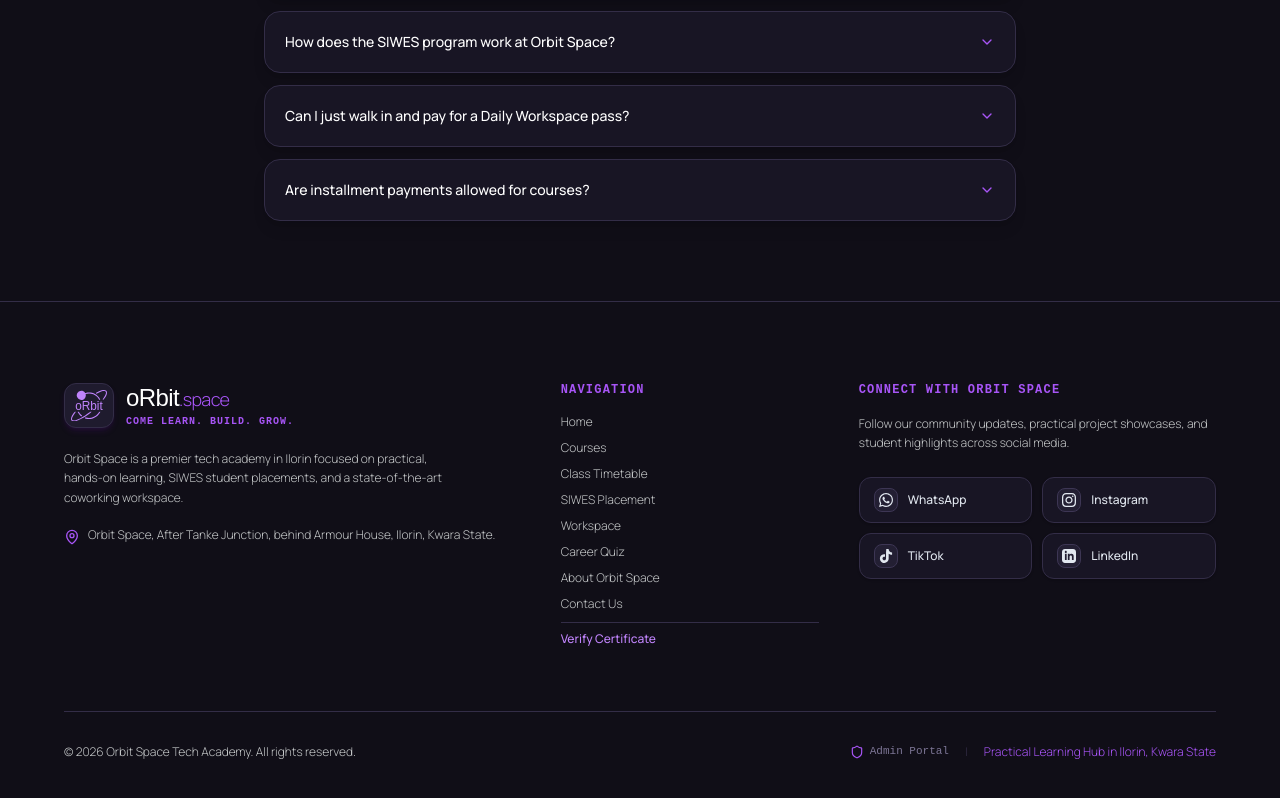
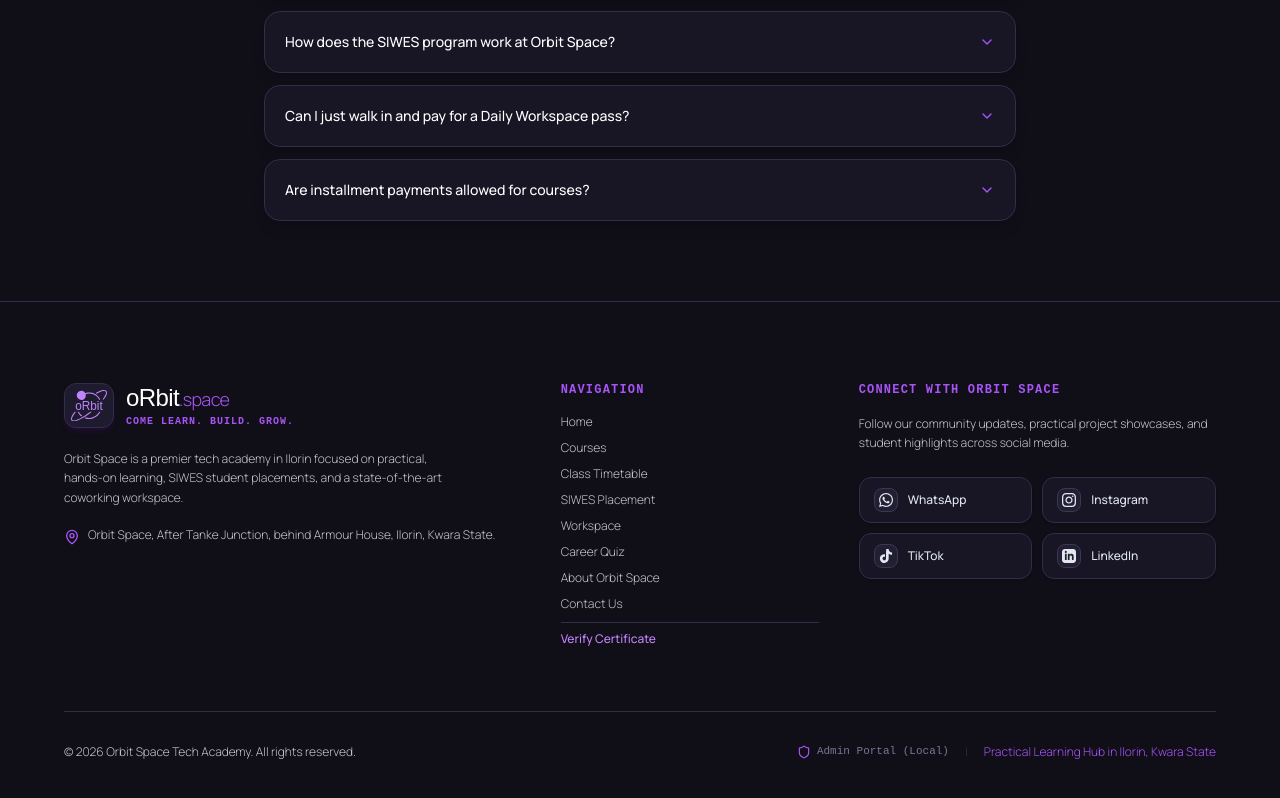
Before and after one commit to preciousogunleye07-cmyk/orbit, a React (Vite) app: page / in a window 1280 px wide. Shown: the part 6152-6950 px from the top of the page. Built offline with nearby package versions, Linux system fonts and the light colour scheme; no server answers; a web font is replaced by a local one.

Commit message:
feat(auth): restrict admin access to local environment
Implement environment-based access control for the admin portal, ensuring administrative pages and UI components are only accessible/visible on authorized local workstations.

```diff
--- a/src/App.tsx
+++ b/src/App.tsx
@@ -31,6 +31,7 @@
   SECRET_ADMIN_LOGIN_PATH,
   SECRET_ADMIN_DASHBOARD_PATH
 } from './services/certificateService';
+import { isLocalAdminEnvironment } from './utils/environment';
 
 const MAIN_PAGES = ['home', 'courses', 'timetable', 'siwes', 'workspace', 'quiz', 'about', 'contact'];
 
@@ -77,7 +78,21 @@
     return { mode: 'main', page: 'home' };
   }
 
-  // Admin & Portal routes (both direct /admin, /login and obfuscated URLs)
+  // Admin & Portal routes (Restricted exclusively to local administrator workstations)
+  const isAdminPath =
+    lowerPath === 'admin' ||
+    lowerPath === 'admin/login' ||
+    lowerPath === 'login' ||
+    lowerPath === 'portal' ||
+    lowerPath.startsWith('admin/') ||
+    lowerPath.startsWith(SECRET_ADMIN_PREFIX);
+
+  if (isAdminPath) {
+    // If not accessed locally on administrator's machine, block and redirect to home
+    if (!isLocalAdminEnvironment()) {
+      return { mode: 'main', page: 'home' };
+    }
+
     if (
       lowerPath === 'admin' ||
       lowerPath === 'admin/login' ||
@@ -106,6 +121,7 @@
 
     if (lowerPath === 'admin/certificates/new' || lowerPath === `${SECRET_ADMIN_PREFIX}/certificates/new`) {
       return { mode: 'admin-dashboard', subTab: 'create' };
+    }
   }
 
   // Main site pages
--- a/src/components/FooterSection.tsx
+++ b/src/components/FooterSection.tsx
@@ -3,6 +3,7 @@
 import { MapPin, MessageCircle, Instagram, Linkedin, Video, Shield } from 'lucide-react';
 import { OrbitLogo } from './OrbitLogo';
 import { playSound } from '../utils/soundEffects';
+import { isLocalAdminEnvironment } from '../utils/environment';
 
 interface FooterSectionProps {
   setActiveModal: (modal: ActiveModal) => void;
@@ -216,15 +217,19 @@
         <div className="pt-8 flex flex-col sm:flex-row items-center justify-between gap-4 text-xs text-[#c4c7c8] font-light">
           <p>© {new Date().getFullYear()} Orbit Space Tech Academy. All rights reserved.</p>
           <div className="flex items-center gap-4">
+            {isLocalAdminEnvironment() && (
+              <>
                 <button
                   onClick={() => navigateToPage('admin')}
                   className="flex items-center gap-1.5 text-[11px] text-[#7c7595] hover:text-[#c084fc] transition-colors font-mono cursor-pointer"
-              title="Administrator Portal"
+                  title="Local Administrator Portal (Laptop Only)"
                 >
                   <Shield className="w-3.5 h-3.5 text-[#a855f7]" />
-              <span>Admin Portal</span>
+                  <span>Admin Portal (Local)</span>
                 </button>
                 <span className="hidden sm:inline text-[#332d47]">|</span>
+              </>
+            )}
             <div className="flex items-center gap-1 text-[#a855f7]">
               <span>Practical Learning Hub in Ilorin, Kwara State</span>
             </div>
--- a/src/components/Navbar.tsx
+++ b/src/components/Navbar.tsx
@@ -5,6 +5,7 @@
 import { GooeyNav, GooeyNavItem } from './GooeyNav';
 import { OrbitLogo } from './OrbitLogo';
 import { playSound, toggleSound, getSoundStatus } from '../utils/soundEffects';
+import { isLocalAdminEnvironment } from '../utils/environment';
 
 interface NavbarProps {
   setActiveModal: (modal: ActiveModal) => void;
@@ -99,14 +100,16 @@
 
           {/* Action CTAs */}
           <div className="hidden lg:flex items-center gap-2.5">
+            {isLocalAdminEnvironment() && (
               <button
                 onClick={() => handleNavClick('admin')}
                 className="p-2 rounded-full text-[#c4c7c8] hover:text-[#ffffff] bg-[#1f1b2e] hover:bg-[#2b253f] border border-[#332d47] transition-all min-h-[40px] min-w-[40px] flex items-center justify-center cursor-pointer"
-              title="Administrator Portal"
+                title="Administrator Portal (Laptop / Localhost Only)"
                 aria-label="Admin Portal"
               >
                 <Shield className="w-4 h-4 text-[#a855f7]" />
               </button>
+            )}
             <button
               onClick={handleToggleAudio}
               className="p-2 rounded-full text-[#c4c7c8] hover:text-[#ffffff] bg-[#1f1b2e] hover:bg-[#2b253f] border border-[#332d47] transition-all min-h-[40px] min-w-[40px] flex items-center justify-center"
@@ -178,6 +181,7 @@
               </motion.button>
             ))}
 
+            {isLocalAdminEnvironment() && (
               <motion.button
                 initial={{ opacity: 0, x: -10 }}
                 animate={{ opacity: 1, x: 0 }}
@@ -186,8 +190,9 @@
                 className="block w-full text-left px-4 py-2.5 rounded-lg font-medium text-xs text-[#a855f7] hover:bg-[#201f1f] flex items-center gap-2"
               >
                 <Shield className="w-3.5 h-3.5 text-[#a855f7]" />
-              <span>Admin Portal Login</span>
+                <span>Admin Portal (Localhost Only)</span>
               </motion.button>
+            )}
 
             <div className="pt-3 border-t border-[#353434] flex flex-col gap-2">
               <button
--- a/src/pages/admin/AdminDashboardLayout.tsx
+++ b/src/pages/admin/AdminDashboardLayout.tsx
@@ -8,7 +8,8 @@
   LayoutDashboard,
   User,
   ExternalLink,
-  ArrowLeft
+  ArrowLeft,
+  Laptop
 } from 'lucide-react';
 import {
   CertificateRecord,
@@ -132,6 +133,10 @@
                 <ShieldCheck className="w-4 h-4 text-[#a855f7]" />
                 <span className="text-sm font-semibold text-[#ffffff] font-sans tracking-tight">
                   Certificate Authentication
+                </span>
+                <span className="hidden md:inline-flex items-center gap-1 px-2 py-0.5 rounded-full bg-emerald-950/60 border border-emerald-700/50 text-emerald-300 text-[10px] font-mono">
+                  <Laptop className="w-2.5 h-2.5 text-emerald-400" />
+                  Local Workstation Only
                 </span>
               </div>
               <p className="text-[11px] text-[#c4c7c8] font-light hidden sm:block">
--- a/src/pages/admin/AdminLoginPage.tsx
+++ b/src/pages/admin/AdminLoginPage.tsx
@@ -1,6 +1,6 @@
 import React, { useState, useEffect } from 'react';
 import { motion } from 'motion/react';
-import { ShieldCheck, Eye, EyeOff, Lock, Mail, ArrowRight, Loader2, AlertCircle, AlertTriangle, ShieldAlert, Timer } from 'lucide-react';
+import { ShieldCheck, Eye, EyeOff, Lock, Mail, ArrowRight, Loader2, AlertCircle, AlertTriangle, ShieldAlert, Timer, Laptop } from 'lucide-react';
 import { loginAdmin, getLoginRateLimitInfo, resetLoginRateLimit, LoginRateLimitInfo, MAX_LOGIN_ATTEMPTS } from '../../services/certificateService';
 import { OrbitLogo } from '../../components/OrbitLogo';
 import { playSound } from '../../utils/soundEffects';
@@ -93,9 +93,15 @@
             </div>
           </button>
 
-          <div className="inline-flex items-center gap-2 px-3 py-1 rounded-full bg-[#1f1b2e] border border-[#332d47] text-[#c084fc] text-xs font-mono mb-3">
-            <ShieldCheck className="w-3.5 h-3.5 text-[#a855f7]" />
-            <span>Admin Portal</span>
+          <div className="flex flex-wrap items-center justify-center gap-2 mb-3">
+            <div className="inline-flex items-center gap-2 px-3 py-1 rounded-full bg-[#1f1b2e] border border-[#332d47] text-[#c084fc] text-xs font-mono">
+              <ShieldCheck className="w-3.5 h-3.5 text-[#a855f7]" />
+              <span>Admin Portal</span>
+            </div>
+            <div className="inline-flex items-center gap-1.5 px-2.5 py-1 rounded-full bg-emerald-950/50 border border-emerald-700/50 text-emerald-300 text-[11px] font-mono">
+              <Laptop className="w-3 h-3 text-emerald-400" />
+              <span>Laptop / Localhost Restricted</span>
+            </div>
           </div>
 
           <h1 className="text-2xl sm:text-3xl font-serif text-[#ffffff] font-normal tracking-tight">
--- /dev/null
+++ b/src/utils/environment.ts
@@ -0,0 +1,46 @@
+/**
+ * Helper to determine if the application is running locally on the administrator's workstation
+ * or in development mode, versus running publicly on external devices or production domains.
+ */
+
+export function isLocalAdminEnvironment(): boolean {
+  if (typeof window === 'undefined') return false;
+
+  const hostname = window.location.hostname.toLowerCase();
+
+  // 1. Check for standard local machine hostnames
+  if (
+    hostname === 'localhost' ||
+    hostname === '127.0.0.1' ||
+    hostname === '0.0.0.0' ||
+    hostname.endsWith('.local') ||
+    hostname.startsWith('192.168.') ||
+    hostname.startsWith('10.')
+  ) {
+    return true;
+  }
+
+  // 2. Development container environment (e.g. AI Studio development preview)
+  if (
+    import.meta.env.DEV ||
+    hostname.includes('ais-dev') ||
+    hostname.includes('localhost')
+  ) {
+    return true;
+  }
+
+  // 3. Optional local administrative override flag or query param (?admin_key=orbit_local)
+  try {
+    if (localStorage.getItem('orbit_admin_local_override') === 'true') {
+      return true;
+    }
+    const searchParams = new URLSearchParams(window.location.search);
+    if (searchParams.get('admin_key') === 'orbit_local') {
+      localStorage.setItem('orbit_admin_local_override', 'true');
+      return true;
+    }
+  } catch {}
+
+  // Any other public domain or external device: restricted
+  return false;
+}
```
Lines whose indentation alone changed are shown as unchanged.
